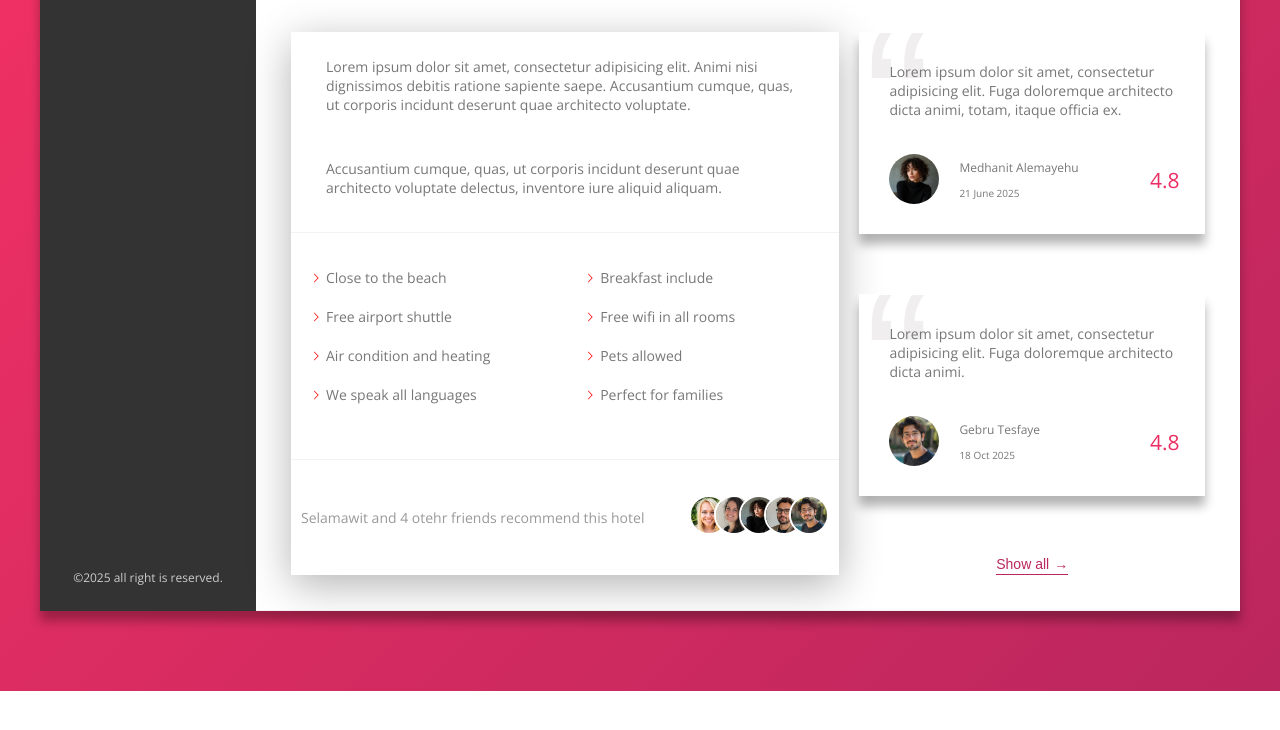
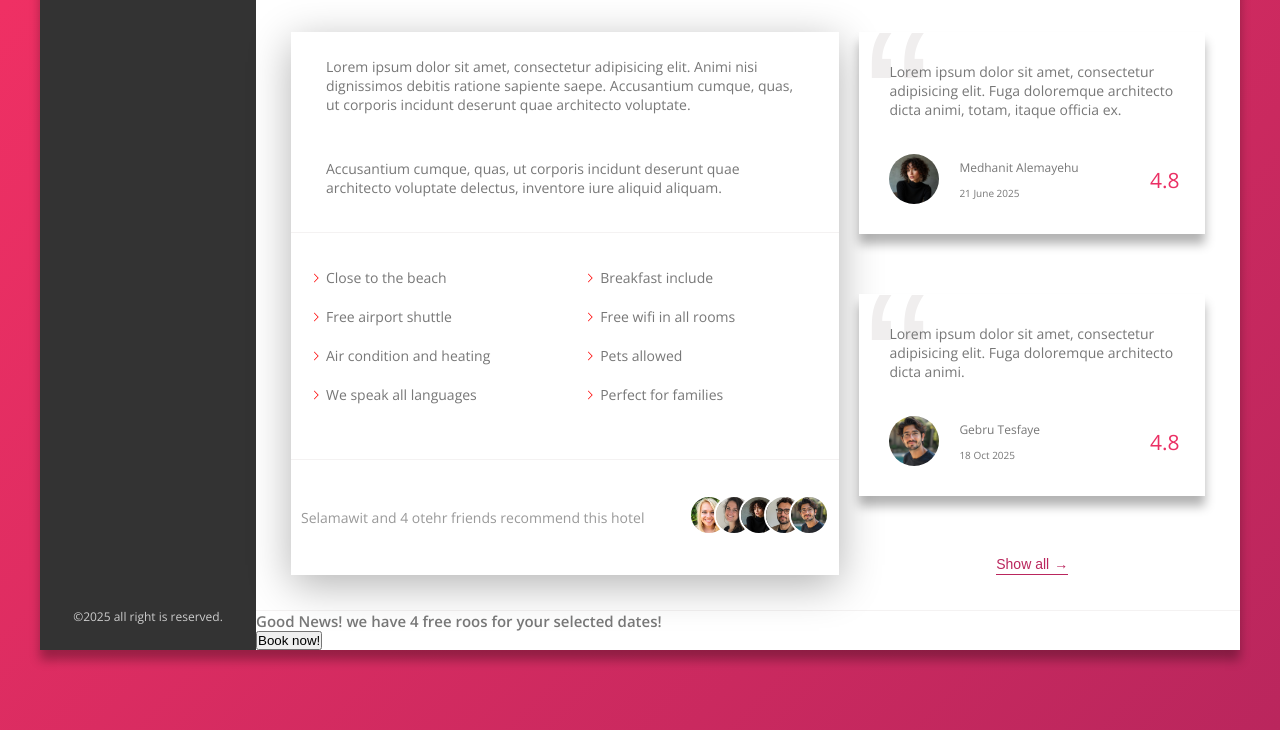
Before and after one commit to solomon54/Trillo, a website: page index.html in a window 1280 px wide. Shown: the part 614-1344 px from the top of the page. Before the commit the page ends 1305 px from the top, so only its background shows below. Drawn offline with nearby package versions, Linux system fonts and the light colour scheme.

```diff
--- a/index.html
+++ b/index.html
@@ -212,6 +212,11 @@
                     </figure>
                 </div>
 
+                <div class="cta">
+
+                    <h2 class="cta__book-now">Good News! we have 4 free roos for your selected dates!</h2>
+                    <button class="btn">Book now!</button>
+                </div>
             </main>
         </div>
     </div>
--- a/sass/_component.scss
+++ b/sass/_component.scss
@@ -426,3 +426,11 @@
   display: flex;
   margin-right: auto;
 }
+
+//////////////////////////////////////////////////////////////////////////////
+///   Review
+
+.cta {
+  &__book-now {
+  }
+}
```
